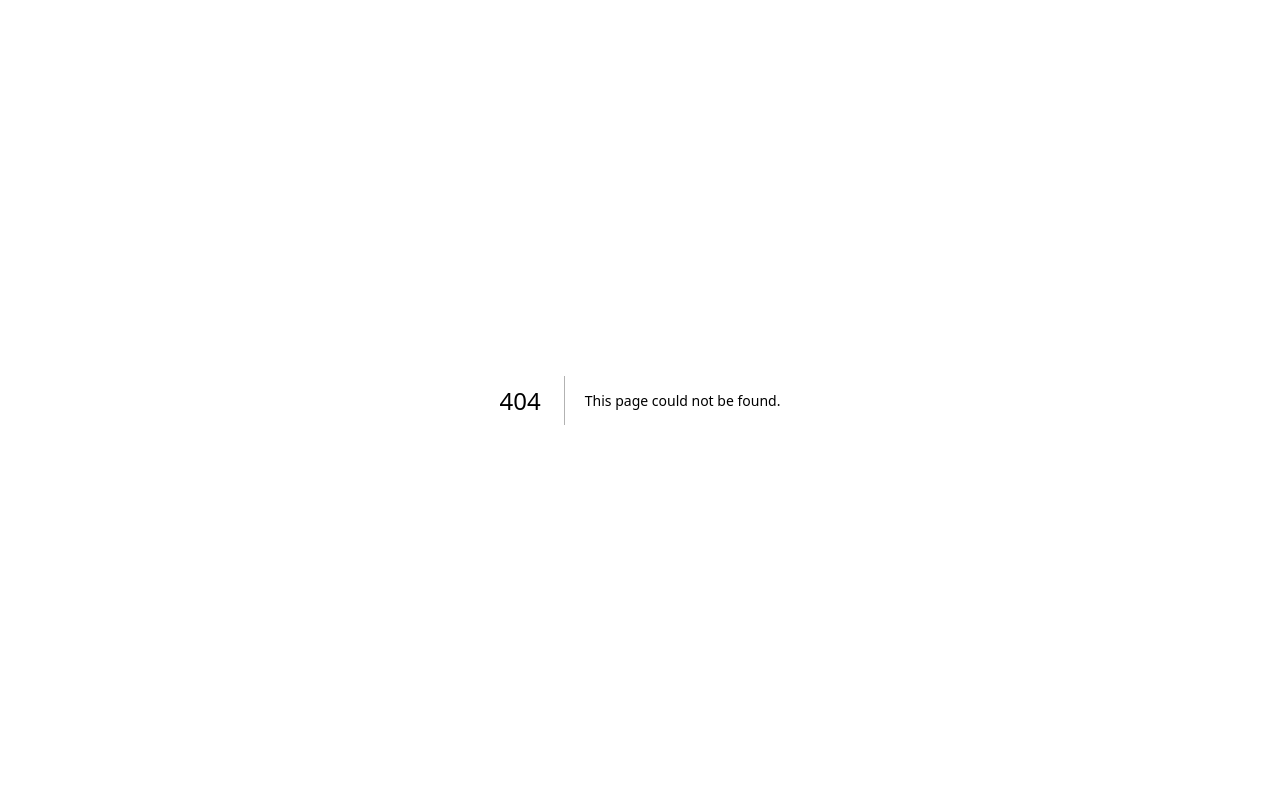
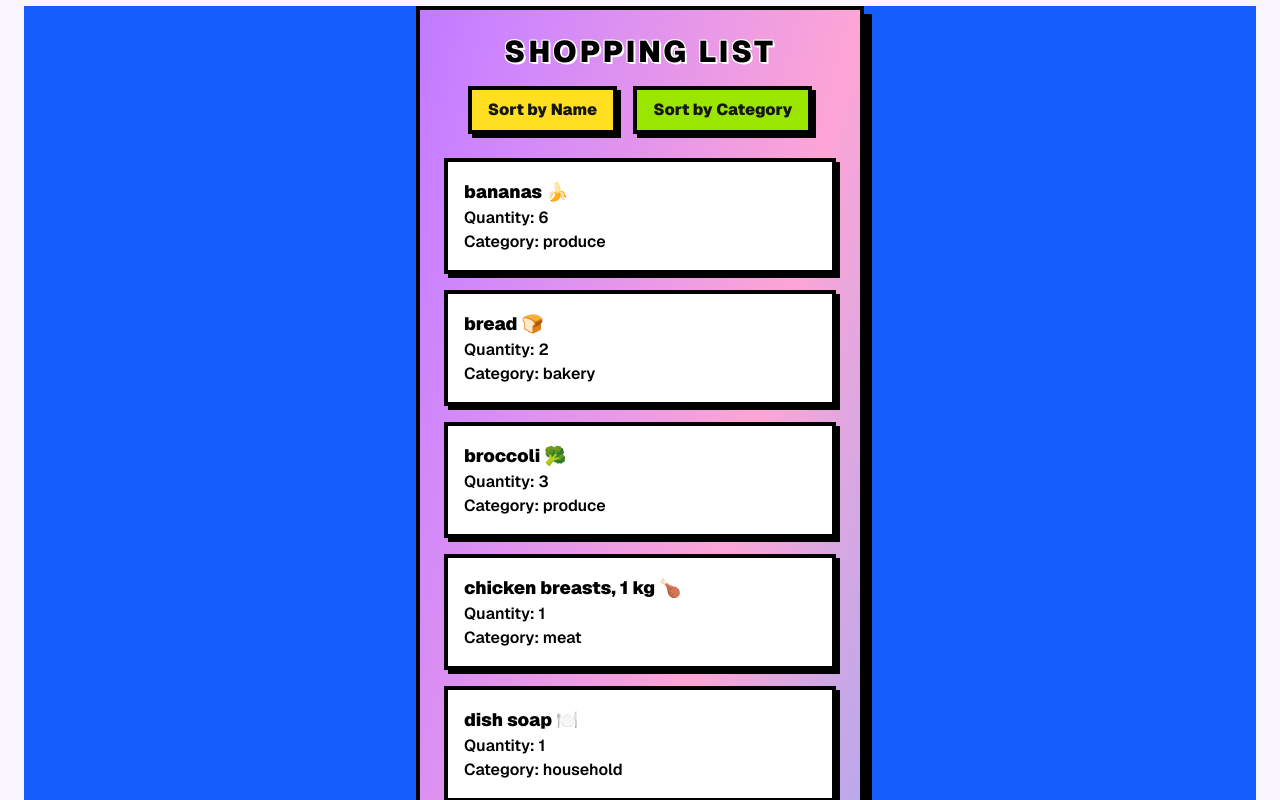
Before and after one commit to xndrncp08/cprg306-assignments, a Next.js app: page /week-6 in a window 1280 px wide. Before the commit this address had no page. Shown: the top 800 px of the page. Built offline with nearby package versions, Linux system fonts and the light colour scheme.

Commit message:
Added week-6 folder with page, item, and item-list components; Integrated items.json data and sorting by name/category; Applied UI design

```diff
--- a/app/page.js
+++ b/app/page.js
@@ -12,11 +12,12 @@ export default function Home() {
       >
         CPRG 306: Web Development 2 - Assignments
       </h1>
-      <p className="text-l font-black mb-4 text-fuchsia-400 border border-gray-300 rounded px-4 py-2 w-140 mb-4">
+      <p className="text-l font-black mb-4 text-fuchsia-400 border border-gray-300 rounded px-4 py-2 w-170 mb-4">
         <Link href="/week-2">Go to Week 2</Link>
         <Link href="/week-3"> - Go to Week 3</Link>
         <Link href="/week-4"> - Go to Week 4</Link>
         <Link href="/week-5"> - Go to Week 5</Link>
+        <Link href="/week-6"> - Go to Week 6</Link>
       </p>
     </main>
   );
--- /dev/null
+++ b/app/week-6/item-list.js
@@ -0,0 +1,76 @@
+"use client";
+
+import React, { useState } from "react";
+import Item from "./item";
+import itemsData from "./items.json";
+
+export default function ItemList() {
+  const [sortBy, setSortBy] = useState("name");
+
+  // Sort items by name or category
+  const sortedItems = [...itemsData].sort((a, b) => {
+    if (sortBy === "name") {
+      return a.name.localeCompare(b.name);
+    } else if (sortBy === "category") {
+      return a.category.localeCompare(b.category);
+    }
+    return 0;
+  });
+
+  return (
+    <div className="flex items-center justify-center min-h-screen bg-blue-600">
+      <div className="flex flex-col items-center p-6 bg-gradient-to-br from-purple-400 via-pink-300 to-blue-400 rounded-none shadow-[8px_8px_0px_0px_rgba(0,0,0,1)] w-[28rem] border-4 border-black">
+
+        <h1
+          className="text-3xl font-black mb-4 uppercase tracking-widest text-black"
+          style={{
+            textShadow:
+              "2px 2px 0px #fff, -1px -1px 0px #fff, 1px -1px 0px #fff, -1px 1px 0px #fff",
+          }}
+        >
+          Shopping List
+        </h1>
+
+        <div className="flex gap-4 mb-6">
+          <button
+            onClick={() => setSortBy("name")}
+            className={`px-4 py-2 font-black border-4 border-black shadow-[4px_4px_0px_0px_rgba(0,0,0,1)] ${
+              sortBy === "name"
+                ? "bg-yellow-300"
+                : "bg-lime-400 hover:bg-lime-300"
+            }`}
+          >
+            Sort by Name
+          </button>
+          <button
+            onClick={() => setSortBy("category")}
+            className={`px-4 py-2 font-black border-4 border-black shadow-[4px_4px_0px_0px_rgba(0,0,0,1)] ${
+              sortBy === "category"
+                ? "bg-yellow-300"
+                : "bg-lime-400 hover:bg-lime-300"
+            }`}
+          >
+            Sort by Category
+          </button>
+        </div>
+
+        <ul className="space-y-4 w-full">
+          {sortedItems.map((item) => (
+            <li
+              key={item.id}
+              className="border-4 border-black rounded-none p-4 bg-white shadow-[4px_4px_0px_0px_rgba(0,0,0,1)]"
+            >
+              <p className="font-black text-lg text-black">{item.name}</p>
+              <p className="text-black font-semibold">
+                Quantity: {item.quantity}
+              </p>
+              <p className="text-black font-semibold">
+                Category: {item.category}
+              </p>
+            </li>
+          ))}
+        </ul>
+      </div>
+    </div>
+  );
+}
--- /dev/null
+++ b/app/week-6/item.js
@@ -0,0 +1,10 @@
+export default function Item({ name, quantity, category })
+{
+  return (
+    <li className="border border-gray-500 rounded-md p-4">
+      <p className="font-medium">{name}</p>
+      <p>Quantity: {quantity}</p>
+      <p>Category: {category}</p>
+    </li>
+  );
+}
--- /dev/null
+++ b/app/week-6/items.json
@@ -0,0 +1,74 @@
+[
+  {
+    "id": "1h2GJKH12gkHG31h1H",
+    "name": "milk, 4 L 🥛",
+    "quantity": 1,
+    "category": "dairy"
+  },
+  {
+    "id": "2KJH3k2j3H1k2J3K1H",
+    "name": "bread 🍞",
+    "quantity": 2,
+    "category": "bakery"
+  },
+  {
+    "id": "3h2KJH3k2j3H1k2J3",
+    "name": "eggs, dozen 🥚",
+    "quantity": 2,
+    "category": "dairy"
+  },
+  {
+    "id": "4k2J3K1H2GJKH12gk",
+    "name": "bananas 🍌",
+    "quantity": 6,
+    "category": "produce"
+  },
+  {
+    "id": "5H1h1H2KJH3k2j3H",
+    "name": "broccoli 🥦",
+    "quantity": 3,
+    "category": "produce"
+  },
+  {
+    "id": "6H1k2J3K1H2GJKH1",
+    "name": "chicken breasts, 1 kg 🍗",
+    "quantity": 1,
+    "category": "meat"
+  },
+  {
+    "id": "7gkHG31h1H2KJH3k",
+    "name": "pasta sauce 🍝",
+    "quantity": 3,
+    "category": "canned goods"
+  },
+  {
+    "id": "8j3H1k2J3K1H2GJK",
+    "name": "spaghetti, 454 g 🍝",
+    "quantity": 2,
+    "category": "dry goods"
+  },
+  {
+    "id": "9H12gkHG31h1H2KJ",
+    "name": "toilet paper, 12 pack 🧻",
+    "quantity": 1,
+    "category": "household"
+  },
+  {
+    "id": "10H3k2j3H1k2J3K1",
+    "name": "paper towels, 6 pack",
+    "quantity": 1,
+    "category": "household"
+  },
+  {
+    "id": "11k2J3K1H2GJKH12",
+    "name": "dish soap 🍽️",
+    "quantity": 1,
+    "category": "household"
+  },
+  {
+    "id": "12GJKH12gkHG31h1",
+    "name": "hand soap 🧼",
+    "quantity": 4,
+    "category": "household"
+  }
+]
--- /dev/null
+++ b/app/week-6/page.js
@@ -0,0 +1,9 @@
+import ItemList from "./item-list.js";
+
+export default function Page() {
+  return (
+    <main className="p-6 font-sans py-1.5 md:bg-purple-50 dark:bg-stone-800">
+      <ItemList />
+    </main>
+  );
+}
```
